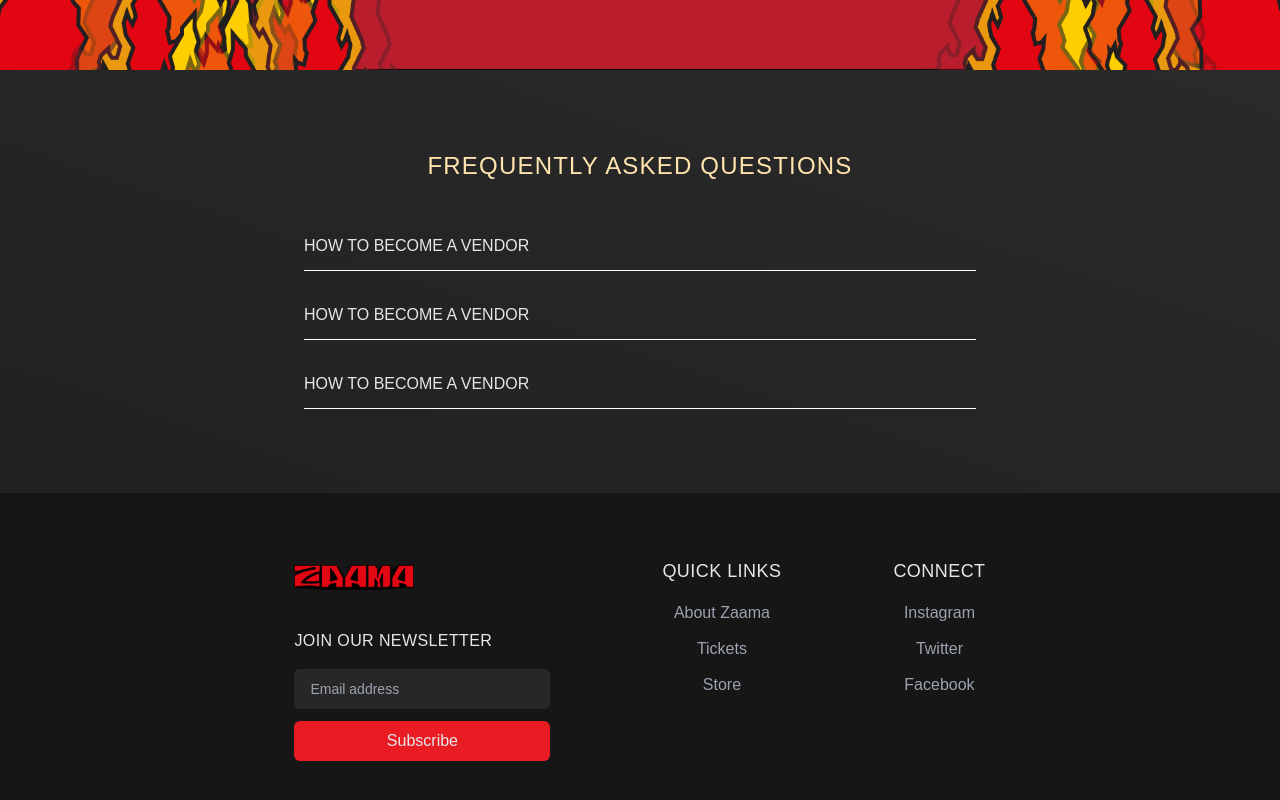
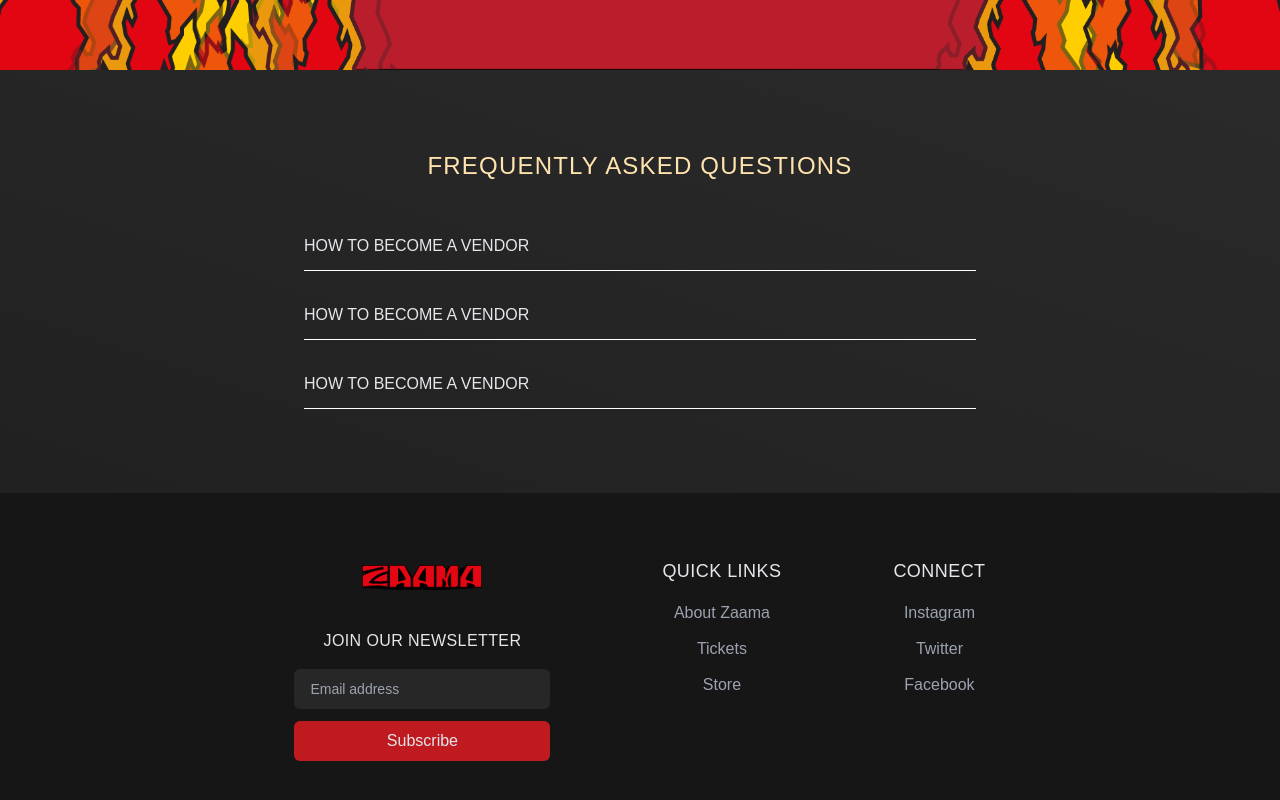
Before and after one commit to abbott-m/zaama-web, a Next.js app: page / in a window 1280 px wide. Shown: the part 2888-3688 px from the top of the page. Built offline with nearby package versions, Linux system fonts and the light colour scheme; a web font is replaced by a local one.

Commit message:
feat: integrated newsletter with google sheet API

```diff
--- a/src/app/components/Footer.tsx
+++ b/src/app/components/Footer.tsx
@@ -1,12 +1,70 @@
+"use client";
 "use client";
 import Image from "next/image";
 import Link from "next/link";
-import React from "react";
+import React, { useState, useRef } from "react";
 
 const Footer = () => {
+  const [isSubscriptionLoading, setIsSubscriptionLoading] = useState(false);
+  const [emailAddress, setEmailAddress] = useState("");
+  const [response, setResponse] = useState({
+    type: "",
+    text: "",
+  });
+  const formRef = useRef<HTMLFormElement | null>(null);
+
+  const handleSubmit = (e: React.FormEvent<HTMLFormElement>) => {
+    e.preventDefault();
+
+    setIsSubscriptionLoading(true);
+    let formData = new FormData();
+
+    formData.append("email_address", emailAddress);
+    fetch(
+      "https://script.google.com/macros/s/AKfycbwq-913xkeqxxpuJMBZsip6hgOZNxuHb0ENVB_l-VimNlVyAQdcVer1UhzaKOnQsNZdDw/exec",
+      {
+        method: "POST",
+        body: formData,
+      }
+    )
+      .then((res) => res.text())
+      .then((data) => {
+        console.log("newsletter response is", data);
+        // set button loading state to false
+        setIsSubscriptionLoading(false);
+
+        // reset input fields to default
+        setEmailAddress("");
+
+        setResponse({
+          type: "success",
+          text: data,
+        });
+        setTimeout(() => {
+          setResponse({
+            type: "",
+            text: "",
+          });
+        }, 4000);
+      })
+      .catch((error) => {
+        // set button loading state to false
+        setIsSubscriptionLoading(false);
+        setResponse({
+          type: "fail",
+          text: "An error occurred",
+        });
+        setTimeout(() => {
+          setResponse({
+            type: "",
+            text: "",
+          });
+        }, 5000);
+      });
+  };
   return (
     <footer className="bg-[#161616]  flex flex-col  justify-center items-center px-4 py-10 gap-16   sm:flex-row  sm:items-start sm:px-28 sm:py-16 md:gap-24 lg:gap-28 selection:bg-zaama_red/50">
-      <div className="text-center sm:text-left">
+      <div className="text-center ">
         <Link href="/" className="mb-6 inline-block py-2 ">
           <Image
             src="/SVG/zaama-logo.svg"
@@ -15,27 +73,67 @@ const Footer = () => {
             height={120}
           />
         </Link>
-        <form>
-          <p className="font-medium  uppercase mb-4  tracking-wide whitespace-nowrap text-center sm:text-left">
+        <div>
+          {/* <p
+            onClick={() => setIsSubscriptionLoading(!isSubscriptionLoading)}
+            className="text-white"
+          >
+            isloading
+          </p> */}
+          {isSubscriptionLoading ? (
+            <div className="w-64 h-32 flex justify-center items-center ">
+              <Image
+                src="/images/zaama-white-logo.png"
+                alt="zaama-logo"
+                width={30}
+                height={30}
+                className="opacity-10 animate-pulse "
+              />
+            </div>
+          ) : response.type === "success" ? (
+            <div className="w-64 h-32 ">
+              <svg
+                xmlns="http://www.w3.org/2000/svg"
+                fill="none"
+                viewBox="0 0 24 24"
+                strokeWidth={1.5}
+                stroke="currentColor"
+                className="w-14 h-14 mx-auto mb-2"
+              >
+                <path
+                  strokeLinecap="round"
+                  strokeLinejoin="round"
+                  d="M9 12.75L11.25 15 15 9.75M21 12a9 9 0 11-18 0 9 9 0 0118 0z"
+                />
+              </svg>
+
+              <p className="text-lg">Subscribed!</p>
+            </div>
+          ) : (
+            <form ref={formRef} onSubmit={handleSubmit}>
+              <p className="font-medium  uppercase mb-4  tracking-wide whitespace-nowrap text-center  ">
                 Join our newsletter
               </p>
               <div>
                 <input
-              type="text"
+                  type="email"
+                  required
+                  value={emailAddress}
+                  onChange={(e) => setEmailAddress(e.target.value)}
                   placeholder="Email address"
                   className=" w-64 h-10 text-sm outline-none bg-[#272727] rounded-md px-4 mb-3 "
                 />
                 <button
-              onClick={(e) => {
-                e.preventDefault();
-              }}
                   type="submit"
-              className="h-10 w-64 block  bg-zaama_red rounded-md transition duration-100 hover:bg-[#b21717]"
+                  disabled={!emailAddress}
+                  className="h-10 w-64 block  bg-zaama_red rounded-md transition duration-100 enabled:hover:bg-[#b21717] disabled:bg-zaama_red/80"
                 >
                   Subscribe
                 </button>
               </div>
             </form>
+          )}
+        </div>
       </div>
 
       <div className="text-center ">
--- a/src/app/components/Store.tsx
+++ b/src/app/components/Store.tsx
@@ -1,22 +1,24 @@
+import Image from "next/image";
 import React from "react";
 
 const Store = () => {
   return (
     <section
       id="store"
-      className=" bg-gradient-to-tr from-[#212121] via-[#2a2a2a] to-[#1b1b1b] px-5 py-20 sm:px-10 sm:py-24 md:px-20 "
+      className=" bg-gradient-to-tr from-[#212121] via-[#2a2a2a] to-[#1b1b1b] px-5 py-20 sm:px-10 sm:py-24 md:px-20 md:flex md:items-center md:justify-center md:gap-10 lg:px-24 "
     >
-      <div className="mb-10   md:text-left ">
+      <div className="md:w-7/12">
+        <div className="mb-10 md:text-left ">
           <p className="text-center text-xl font-medium mb-7 text-zaama_yellow uppercase tracking-wider md:text-2xl md:text-left">
             Our Store
           </p>
 
-        <p className="  text-center selection:bg-zaama_red/50 leading-7 sm:w-4/5 sm:mx-auto md:text-left md:mx-0 md:w-3/6">
-          Download Zaama app to order for your merch Lorem ipsum dolor sit amet
-          consectetur, adipisicing elit. Repellendus, inventore.
+          <p className=" text-center selection:bg-zaama_red/50 leading-7  sm:mx-auto md:text-left md:mx-0 ">
+            Download Zaama app to order for your merch Lorem ipsum dolor sit
+            amet consectetur, adipisicing elit. Repellendus, inventore.
           </p>
         </div>
-      <div className="text-gray-800 flex gap-5 flex-col items-center justify-center sm:flex-row md:justify-start">
+        <div className=" text-gray-800 flex gap-5 flex-col items-center justify-center sm:flex-row md:justify-start ">
           <button className="bg-gray-100 inline-flex  py-2 px-5 rounded-lg items-center w-48 hover:bg-gray-200 outline-none">
             <svg
               xmlns="http://www.w3.org/2000/svg"
@@ -49,9 +51,12 @@ const Store = () => {
               <span className="text-xs text-gray-700 mb-1 font-semibold whitespace-nowrap">
                 Download on the
               </span>
-            <span className=" font-semibold whitespace-nowrap">App Store</span>
+              <span className=" font-semibold whitespace-nowrap">
+                App Store
+              </span>
             </span>
           </button>
+        </div>
       </div>
     </section>
   );
```
Also changed, not shown: public/images/zaama-mobile.png (added). Lines whose indentation alone changed are shown as unchanged.
